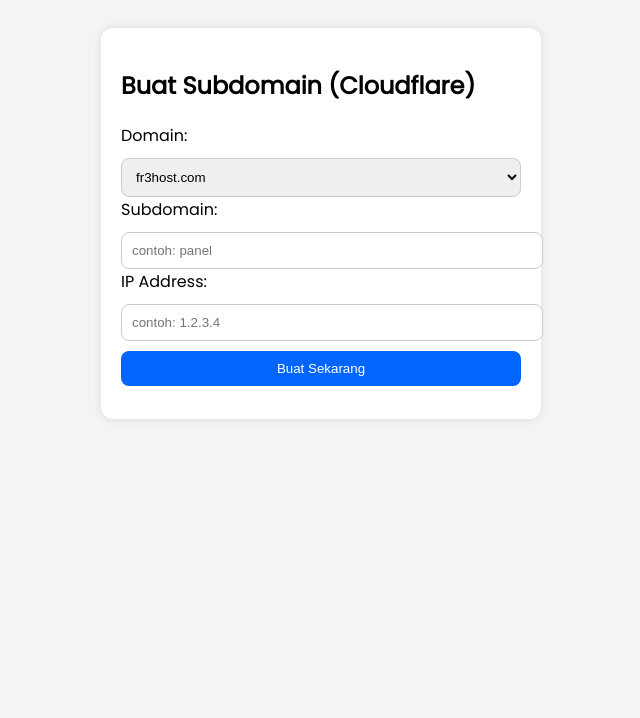
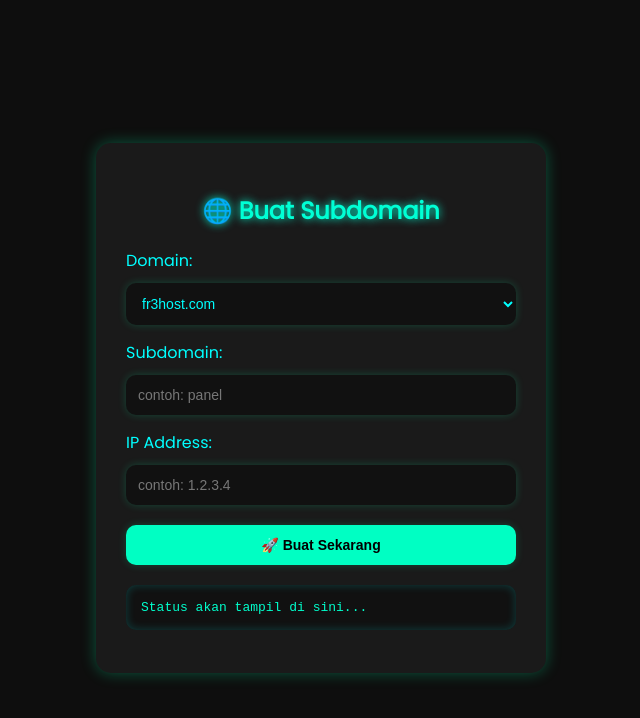
Before and after one commit to NvidiaFR3/Tools, a plain HTML site: page creat-subdo/index.html in a window 1280 px wide. Shown: the whole page, without its empty margins (319-959 px from the left). Drawn offline with Linux system fonts and the light colour scheme; files whose address does not match are found by name.

Commit message:
Update index.html

```diff
--- a/creat-subdo/index.html
+++ b/creat-subdo/index.html
@@ -1,29 +1,119 @@
 <!DOCTYPE html>
-<html>
+<html lang="id">
 <head>
-  <title>Buat Subdomain via Cloudflare</title>
+  <meta charset="UTF-8">
+  <title>create subdomain </title>
   <link href="https://fonts.googleapis.com/css2?family=Poppins&display=swap" rel="stylesheet">
   <style>
-    body { font-family: 'Poppins', sans-serif; padding: 20px; background: #f4f4f4; }
-    .card { max-width: 400px; margin: auto; background: white; padding: 20px; border-radius: 12px; box-shadow: 0 0 10px rgba(0,0,0,0.1); }
-    input, select, button { width: 100%; margin-top: 10px; padding: 10px; border-radius: 8px; border: 1px solid #ccc; }
-    button { background: #0066ff; color: white; border: none; }
+    * {
+      box-sizing: border-box;
+    }
+
+    body {
+      font-family: 'Poppins', sans-serif;
+      background: #0e0e0e;
+      color: #f1f1f1;
+      padding: 40px;
+      display: flex;
+      justify-content: center;
+      align-items: center;
+      min-height: 100vh;
+    }
+
+    .card {
+      background: #1a1a1a;
+      padding: 30px;
+      border-radius: 15px;
+      width: 100%;
+      max-width: 450px;
+      box-shadow: 0 0 15px rgba(0, 255, 170, 0.3);
+      animation: fadeIn 0.5s ease-in-out;
+    }
+
+    h2 {
+      text-align: center;
+      color: #00ffd5;
+      text-shadow: 0 0 8px #00ffd5;
+      margin-bottom: 20px;
+    }
+
+    label {
+      margin-top: 15px;
+      display: block;
+      font-weight: 500;
+      color: #0ff;
+    }
+
+    input, select, button {
+      width: 100%;
+      margin-top: 10px;
+      padding: 12px;
+      border-radius: 10px;
+      border: none;
+      font-size: 14px;
+      background: #111;
+      color: #0ff;
+      box-shadow: 0 0 8px rgba(0, 255, 170, 0.2);
+      outline: none;
+      transition: 0.3s ease;
+    }
+
+    input::placeholder {
+      color: #777;
+    }
+
+    input:hover, input:focus, select:hover, select:focus {
+      box-shadow: 0 0 12px #00ffc3;
+    }
+
+    button {
+      margin-top: 20px;
+      background: #00ffc3;
+      color: #000;
+      font-weight: bold;
+      cursor: pointer;
+      transition: 0.3s;
+    }
+
+    button:hover {
+      background: #00ffcc;
+      box-shadow: 0 0 12px #00ffc3;
+    }
+
+    #result {
+      margin-top: 20px;
+      background: #111;
+      padding: 15px;
+      border-radius: 10px;
+      max-height: 200px;
+      overflow-y: auto;
+      color: #00ffcc;
+      font-size: 13px;
+      box-shadow: inset 0 0 10px rgba(0,255,255,0.2);
+    }
+
+    @keyframes fadeIn {
+      from { opacity: 0; transform: translateY(10px); }
+      to { opacity: 1; transform: translateY(0); }
+    }
   </style>
 </head>
 <body>
   <div class="card">
-    <h2>Buat Subdomain (Cloudflare)</h2>
-    <label>Domain:</label>
+    <h2>🌐 Buat Subdomain</h2>
+
+    <label for="domainSelect">Domain:</label>
     <select id="domainSelect"></select>
 
-    <label>Subdomain:</label>
+    <label for="subInput">Subdomain:</label>
     <input type="text" id="subInput" placeholder="contoh: panel">
 
-    <label>IP Address:</label>
+    <label for="ipInput">IP Address:</label>
     <input type="text" id="ipInput" placeholder="contoh: 1.2.3.4">
 
-    <button onclick="createSubdomain()">Buat Sekarang</button>
-    <pre id="result"></pre>
+    <button onclick="createSubdomain()">🚀 Buat Sekarang</button>
+
+    <pre id="result">Status akan tampil di sini...</pre>
   </div>
 
   <script src="settings.js"></script>
```
